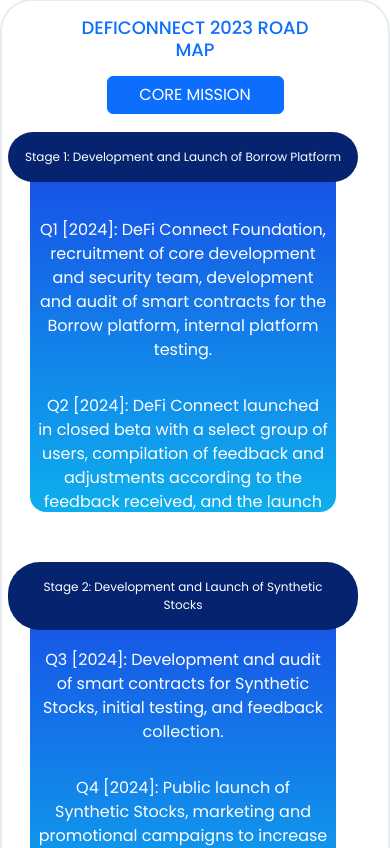
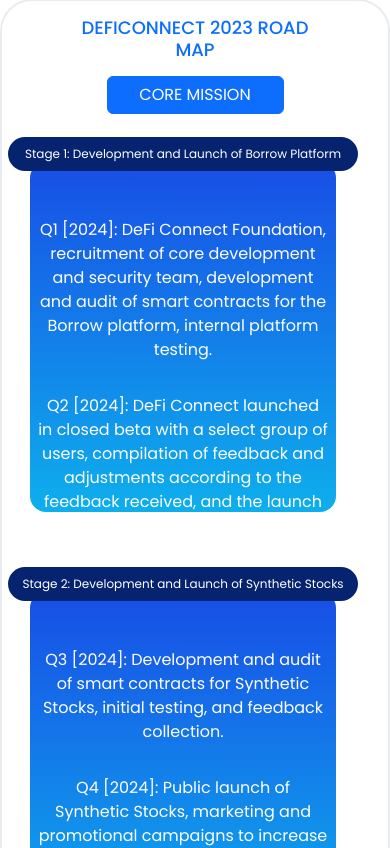
Before and after one commit to Follyb2810/defi-connect-02, a React (Create React App) app: page / in a window 390 px wide. Shown: the part 6400-7248 px from the top of the page. Built offline with nearby package versions, Linux system fonts and the light colour scheme.

Commit message:
adding changes

```diff
--- a/src/component/Common/home/BorrowInput.js
+++ b/src/component/Common/home/BorrowInput.js
@@ -13,6 +13,8 @@
   const [selectedCoin, setSelectedCoin] = useState('');
   const [selectedCoinPair, setSelectedCoinPair] = useState('');
   const [conversionRate, setConversionRate] = useState(null);
+  // const [order, setOrder] = useState([]);
+
 
   const BorrowInpuData = templatetHead[6];
   console.log(BorrowInpuData);
@@ -40,29 +42,21 @@
     e.preventDefault();
     console.log(`You selected ${amount} ${selectedCoin}`);
     console.log(`You selected ${amountPair} ${selectedCoinPair}`);
-    // const res =await fetch( `https://api.coingecko.com/api/v3/simple/price?ids=${selectedCoin.toLowerCase()}&vs_currencies=${selectedCoinPair.toLowerCase()}`)
-    // const res =await fetch(`https://api.coingecko.com/api/v3/coins/list/bitcoin/usd`)
-    // const data = await res.json()
-    // console.log(data)
-    let currency1API= "bitcoin,usd";
+
+    let currency1API= "bitcoin,ethereum";
     let other='ethereum'
     let indexDate="01-01-2020";
-    //! let string = "https://api.coingecko.com/api/v3/coins/" + currency1API +'/simple/supported_vs_currencies/' + other;
-     let string = `https://api.coingecko.com/api/v3/simple/price?ids=${currency1API}&vs_currencies=usd`;
-    //  let string = `https://api.coingecko.com/api/v3/simple/price?ids=${currency1API}}&vs_currencies=${other}`;
-    //  let string = 'https://api.coingecko.com/api/v3/coins/markets?vs_currency=usd';
-    //! const string = "https://api.coingecko.com/api/v3/coins/markets?vs_currency=usd&order=market_cap_desc&per_page=100&page=1&sparkline=false";
-    //! const url = `https://api.coingecko.com/api/v3/simple/price?ids=${coinId}&vs_currencies=usd`;
-    //! const url = `https://api.coingecko.com/api/v3/simple/price?ids=${str}&vs_currencies=usd`;
-    //! var str = coinIds.Join(",");
-    // const string = `"https://api.coingecko.com/api/v3/coins/markets?vs_currency=usd&order=market_cap_desc&per_page=100&page=1&sparkline=false"`;
-    // const string = `https://api.coingecko.com/api/v3/simple/price?ids=${currency1API}&vs_currencies=${other}`;
-    // let string = "https://api.coingecko.com/api/v3/coins/" + currency1API ;
-    // let string = "https://api.coingecko.com/api/v3/coins/" + currency1API +"/history?date="+indexDate+"&localization=false";
+    let coins=selectedCoin + ','+selectedCoinPair
+    console.log(coins)
+    let string = `https://api.coingecko.com/api/v3/simple/price?ids=${coins}&vs_currencies=usd`;
+
    await fetch(string)
 
     .then(resp => resp.json())
-    .then(data => console.log(data))
+    .then(data =>{
+
+      console.log(data)
+    })
     // .then(data => console.log(data.market_data.current_price.usd,data))
 
   };
@@ -72,6 +66,8 @@
     <Template title={title} para={para}  className='container-fluid md-container'>
       <section className='d-flex flex-column align-items-center border border-3 border-light-subtle px-2 py-3 rounded-4'>
         <section className='d-flex flex-column flex-md-row justify-content-center align-items-center gap-3 mb-3'>
+
+
           <CoinPairSelector
             amount={amount}
             handleCoinChange={handleCoinChange}
@@ -104,6 +100,25 @@
 export default BorrowInput;
 
 
+
+// const res =await fetch( `https://api.coingecko.com/api/v3/simple/price?ids=${selectedCoin.toLowerCase()}&vs_currencies=${selectedCoinPair.toLowerCase()}`)
+    // const res =await fetch(`https://api.coingecko.com/api/v3/coins/list/bitcoin/usd`)
+    // const data = await res.json()
+    // console.log(data)
+    // let currency1API= "litecoin";
+
+  // let string = "https://api.coingecko.com/api/v3/coins/" + currency1API +'/simple/supported_vs_currencies/' + other;
+    //  let string = `https://api.coingecko.com/api/v3/simple/price?ids=${currency1API}&vs_currencies=usd`;
+    //  let string = `https://api.coingecko.com/api/v3/simple/price?ids=${currency1API}}&vs_currencies=${other}`;
+    //  let string = 'https://api.coingecko.com/api/v3/coins/markets?vs_currency=usd';
+    //! const string = "https://api.coingecko.com/api/v3/coins/markets?vs_currency=usd&order=market_cap_desc&per_page=100&page=1&sparkline=false";
+    //! const url = `https://api.coingecko.com/api/v3/simple/price?ids=${coinId}&vs_currencies=usd`;
+    //! const url = `https://api.coingecko.com/api/v3/simple/price?ids=${str}&vs_currencies=usd`;
+    //! var str = coinIds.Join(",");
+    // const string = `"https://api.coingecko.com/api/v3/coins/markets?vs_currency=usd&order=market_cap_desc&per_page=100&page=1&sparkline=false"`;
+    // const string = `https://api.coingecko.com/api/v3/simple/price?ids=${currency1API}&vs_currencies=${other}`;
+    // let string = "https://api.coingecko.com/api/v3/coins/" + currency1API ;
+    // let string = "https://api.coingecko.com/api/v3/coins/" + currency1API +"/history?date="+indexDate+"&localization=false";
 
 // import React, { useEffect, useState } from 'react';
 // import Axios from 'axios';
--- a/src/component/Common/home/RoadMap.js
+++ b/src/component/Common/home/RoadMap.js
@@ -16,7 +16,7 @@
             RoadDataMap.map((data,index)=>(
                 <Col xm={12} md={6} key={index}>
                    <section className='position-relative mb10'>
-                     <div className='roadCardTop rounded-5 p-3 '>{data.head}</div>
+                     <div className='roadCardTop rounded-5 p-2 p-sm-3 p-md-3'>{data.head}</div>
                      <div className='roadCard pt-5 text-center rounded-4'>
                        <p className='p-2'>{data.body}</p>
                        <p className='p-2'>{data.body2}</p>
--- a/src/component/Shared/CoinPairSelector.js
+++ b/src/component/Shared/CoinPairSelector.js
@@ -1,6 +1,19 @@
 import React from 'react';
 
 const CoinPairSelector = ({amount,selectedCoin,handleAmountChange,handleCoinChange}) => {
+
+  const cryptoData = [
+    { name: "Select Coin", symbol: "Select Coin" },
+    { name: "bitcoin", symbol: "BTC" },
+    { name: "ethereum", symbol: "ETH" },
+    { name: "litecoin", symbol: "LTC" },
+    { name: "xrp", symbol: "XRP" },
+    { name: "stellar", symbol: "XLM" },
+    { name: "chainlink", symbol: "LINK" },
+    { name: "polkadot", symbol: "DOT" },
+    { name: "yearn.finance", symbol: "YFI" },
+  ];
+
   return (
     <section className='d-flex flex-column gap-3 gap-md-0 flex-sm-row flex-1 '>
       <input
@@ -20,13 +33,12 @@
         required
         style={{border: '1px solid #ccc', borderRadius: '5px', padding: '5px'}}
       >
-        <option value="">Select Coin</option>
-        <option value="btc">Bitcoin</option>
-        <option value="eth">Ethereum</option>
-        <option value="ltc">Litecoin</option>
-        <option value="xrp">Ripple</option>
-        <option value="bnb">BNB</option>
-        <option value="eos">EOS</option>
+       {
+        cryptoData.map((data,index)=>(
+          <option value={data.name} key={index}>{data.symbol}</option>
+        ))
+       }
+
       </select>
     </section>
   );
--- a/src/index.css
+++ b/src/index.css
@@ -127,7 +127,7 @@
   left: 50%;
   transform: translateX(-50%);
   width: 500px;
-  padding: 5px;
+
   text-align: center;
   font-size: 14px;
 }
@@ -351,7 +351,14 @@
     font-family: Poppins;
     font-size: 14px;
   }
+
   .roadCardTop{
+    background: #062370;
+    position: absolute;
+    top: -25px;
+    left: 50%;
+    transform: translateX(-50%);
+    text-align: center;
     width: 350px;
     font-size: 12px;
   }
```
